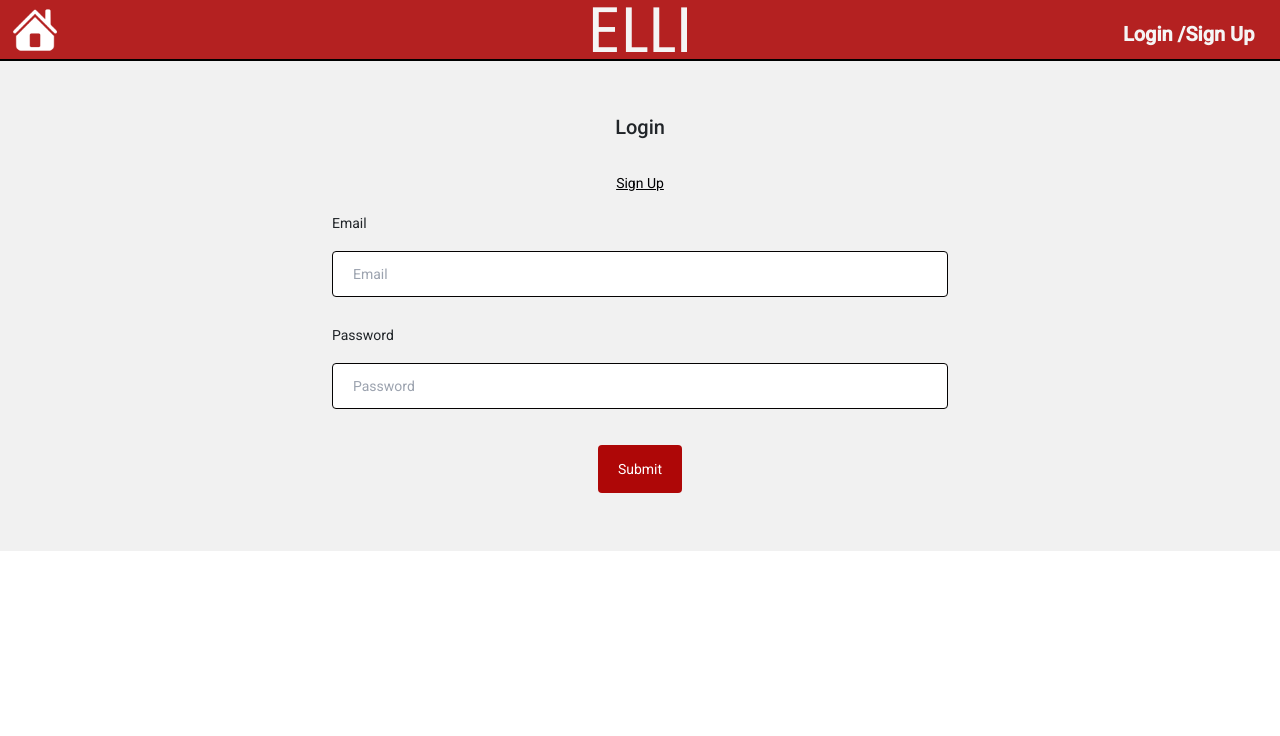
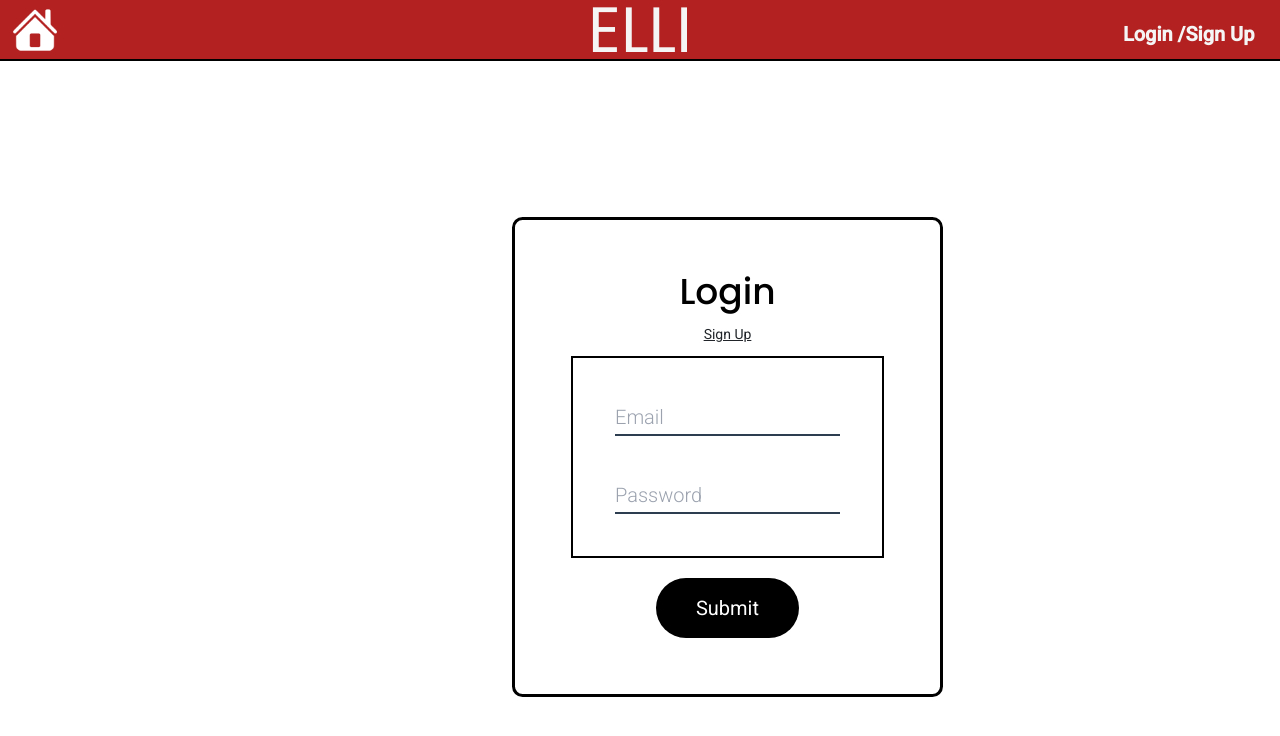
Before and after one commit to blbarr01/EnglishLearningInitiative, an Angular app in the folder ELLI/: page /login in a window 1280 px wide. Shown: the top 736 px of the page. Built offline with nearby package versions, Linux system fonts and the light colour scheme.

Commit message:
"following with project managers code for the css because of some conflicts"

```diff
--- a/ELLI/src/app/features/login/login.component.css
+++ b/ELLI/src/app/features/login/login.component.css
@@ -1,51 +1,117 @@
 
-/*@import url('https://fonts.googleapis.com/css2?family=Poppins:wght@100;200;300&display=swap');*/
-.login-container {
-  width: 100%;
-  background-color: #f1f1f1;
-  padding: 50px 0;
+.login-container{
+  /* background-color: var(--matador-red);s */
+  padding-bottom: 3em;
+  padding-top: 2em;
+  margin-bottom: auto;
+}
+
+.login-link{
+  text-align: center;
+  text-decoration: underline;
+}
+.login-link:hover{
+  cursor: pointer;
 }
 .container {
-  width: 50%;
-  margin: 0 auto;
+  background-color: #fff;
+  border: 3px solid var(--matador-black);
+  margin: 10% 40%;
+  height: fit-content;
+  width: fit-content;
+  padding: 4em;
+  border-radius: .66rem;
+  /* margin-bottom: 3em; */
+}
+
+
+#main-form{
+   border: 2px solid black;
+}
+label {
+  display: block;
+  display: none;
+}
+
+.form-element {
+  margin: 3em;
+  /* border: 2px solid red; */
+}
+
+input {
+  height: 2.25rem;
+  font-size: 1.25rem;
+  border: none;
+  border-bottom: 2px solid #2c3e50;
+  font-weight: 100;
+  box-sizing: border-box;
+}
+
+input:focus {
+  outline: none;
+  /* box-shadow: 0px, 10px 5px lightblue; */
+  border-bottom: 4px solid #8eadcd;
+}
+
+input.alert {
+  border-bottom: 2px solid red;
+}
+
+input.valid {
+  border-bottom: 2px solid rgb(46, 221, 46);
+}
+
+.center {
   text-align: center;
 }
-.center {
-  text-align: center;
-  margin-bottom: 30px;
+
+
+
+
+h2 {
+  font-size: 2.25rem;
+  color: var(--matador-black);
+  font-family: "Poppins";
 }
-.login-link {
-  cursor: pointer;
-  color: rgb(1, 1, 2);
-  text-decoration: underline;
-  margin-bottom: 20px;
+
+button {
+  margin: 0 auto;
+  padding: 1.25rem 2.50rem;
+  border-radius: 3.25rem;
+  background: var(--matador-black);
+  color: #fff;
+  border: none;
+  font-size: 1.25rem;
 }
-#main-form {
+
+button:hover {
+  border: 4px solid #8eadcd;
+}
+
+.btn-container {
+  display: flex;
+  justify-content: space-around;
   margin-top: 20px;
-  text-align: left;
 }
-.form-element {
-  margin-bottom: 20px;
+
+.semester-input {
+  display: inline;
+  width: 50%;
 }
-.form-element label {
-  display: block;
-  font-size: 14px;
-  margin-bottom: 10px;
+
+.semester-container {
+  display: flex;
+  /* border: 2px solid red; */
 }
-.form-element input {
+
+textarea {
+  font-style: inherit;
   width: 100%;
-  padding: 12px 20px;
-  margin: 8px 0;
+  height: 7em;
   box-sizing: border-box;
-  border: 1px solid #040202;   /*black */
-  border-radius: 4px;
+  font-size: 1.10rem;
 }
-#submit-btn {
-  background-color: #ae0707; /* Red */
-  color: white;
-  padding: 14px 20px;
-  margin: 8px 0;
-  border: none;
-  border-radius: 4px;
-  cursor: pointer;
+
+textarea:focus {
+  outline: 2px solid #8eadcd;
 }
--- a/ELLI/src/app/features/signup/signup.component.css
+++ b/ELLI/src/app/features/signup/signup.component.css
@@ -1,50 +1,114 @@
-/*@import url('https://fonts.googleapis.com/css2?family=Poppins:wght@100;200;300&display=swap'); */
-.signup-container {
-  width: 100%;
-  background-color: #f1f1f1;
-  padding: 50px 0;
+.login-container{
+  /* border: 2px solid green; */
+  padding-bottom: 3em;
+  padding-top: 2em;
+}
+
+.login-link{
+  text-align: center;
+  text-decoration: underline;
+}
+.login-link:hover{
+  cursor: pointer;
 }
 .container {
-  width: 50%;
-  margin: 0 auto;
+  border: 3px solid var(--matador-black);
+  background-color: #fff;
+  margin: 10% 39%;
+  height: fit-content;
+  width: fit-content;
+  padding: 4em;
+  border-radius: .66rem;
+}
+
+
+#main-form{
+   border: 2px solid black;
+}
+label {
+  display: block;
+  display: none;
+}
+
+.form-element {
+  margin: 3em;
+  /* border: 2px solid red; */
+}
+
+input {
+  height: 2.25rem;
+  font-size: 1.25rem;
+  border: none;
+  border-bottom: 2px solid #2c3e50;
+  font-weight: 100;
+  box-sizing: border-box;
+}
+
+input:focus {
+  outline: none;
+  /* box-shadow: 0px, 10px 5px lightblue; */
+  border-bottom: 4px solid #8eadcd;
+}
+
+input.alert {
+  border-bottom: 2px solid red;
+}
+
+input.valid {
+  border-bottom: 2px solid rgb(46, 221, 46);
+}
+
+.center {
   text-align: center;
 }
-.center {
-  text-align: center;
-  margin-bottom: 30px;
+
+
+
+
+h2 {
+  font-size: 2.25rem;
+  color: var(--matador-black);
+  font-family: "Poppins";
 }
-.signup-link {
-  cursor: pointer;
-  color: rgb(9, 9, 11);
-  text-decoration: underline;
-  margin-bottom: 20px;
+
+button {
+  margin: 0 auto;
+  padding: 1.25rem 2.50rem;
+  border-radius: 3.25rem;
+  background: var(--matador-black);
+  color: #fff;
+  border: none;
+  font-size: 1.25rem;
 }
-#main-form {
+
+button:hover {
+  border: 4px solid #8eadcd;
+}
+
+.btn-container {
+  display: flex;
+  justify-content: space-around;
   margin-top: 20px;
-  text-align: left;
 }
-.form-element {
-  margin-bottom: 20px;
+
+.semester-input {
+  display: inline;
+  width: 50%;
 }
-.form-element label {
-  display: block;
-  font-size: 14px;
-  margin-bottom: 10px;
+
+.semester-container {
+  display: flex;
+  /* border: 2px solid red; */
 }
-.form-element input {
+
+textarea {
+  font-style: inherit;
   width: 100%;
-  padding: 12px 20px;
-  margin: 8px 0;
+  height: 7em;
   box-sizing: border-box;
-  border: 1px solid #050404;   /* black */
-  border-radius: 4px;
+  font-size: 1.10rem;
 }
-#submit-btn {
-  background-color: #b20c1d; /* red */
-  color: white;
-  padding: 14px 20px;
-  margin: 8px 0;
-  border: none;
-  border-radius: 4px;
-  cursor: pointer;
+
+textarea:focus {
+  outline: 2px solid #8eadcd;
 }
```
